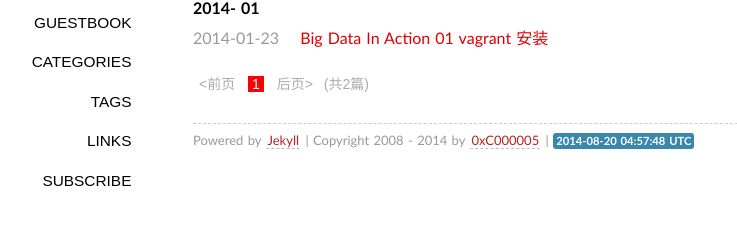
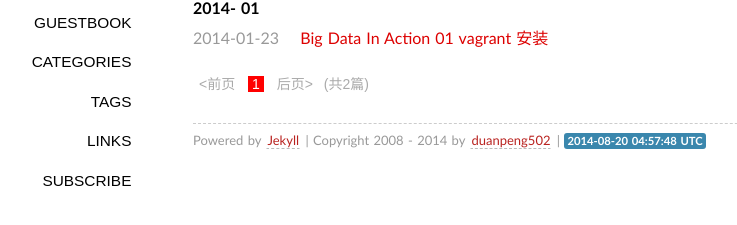
Before and after one commit to duanpeng502/duanpeng502.github.io, a Jekyll site: the page built from index.html, in a window 1280 px wide. Shown: the part 145-370 px from the top of the page, without its empty margins (147-884 px from the left). Built offline with Jekyll 4.4.1, drawn with Linux system fonts in a browser that asks for light colours; some web fonts are replaced; Markdown is read by kramdown in place of the engine named in the settings; the list of posts is cut into pages by our own code.

Commit message:
第一篇blog

```diff
--- a/_layouts/default.html
+++ b/_layouts/default.html
@@ -31,7 +31,7 @@
       </div>
 
      <footer>
-        <p><small>Powered by <a href="https://github.com/mojombo/jekyll">Jekyll</a> | Copyright 2008 - {{site.time | date:"%Y"}} by <a href="http://duanpeng502.github.io/">0xC000005</a> | <span class="label label-info">{{site.time | date:"%Y-%m-%d %H:%M:%S %Z"}}</span></small></p>
+        <p><small>Powered by <a href="https://github.com/mojombo/jekyll">Jekyll</a> | Copyright 2008 - {{site.time | date:"%Y"}} by <a href="http://duanpeng502.github.io/">duanpeng502</a> | <span class="label label-info">{{site.time | date:"%Y-%m-%d %H:%M:%S %Z"}}</span></small></p>
     </footer>
 
     </div>
```
Also changed, not shown: 404.md (+1 -1 lines), _posts/201408/2014-08-20-My-Blog.md (renamed from _posts/201408/2014-01-23-Big-Data-01.md), 1 other file.
